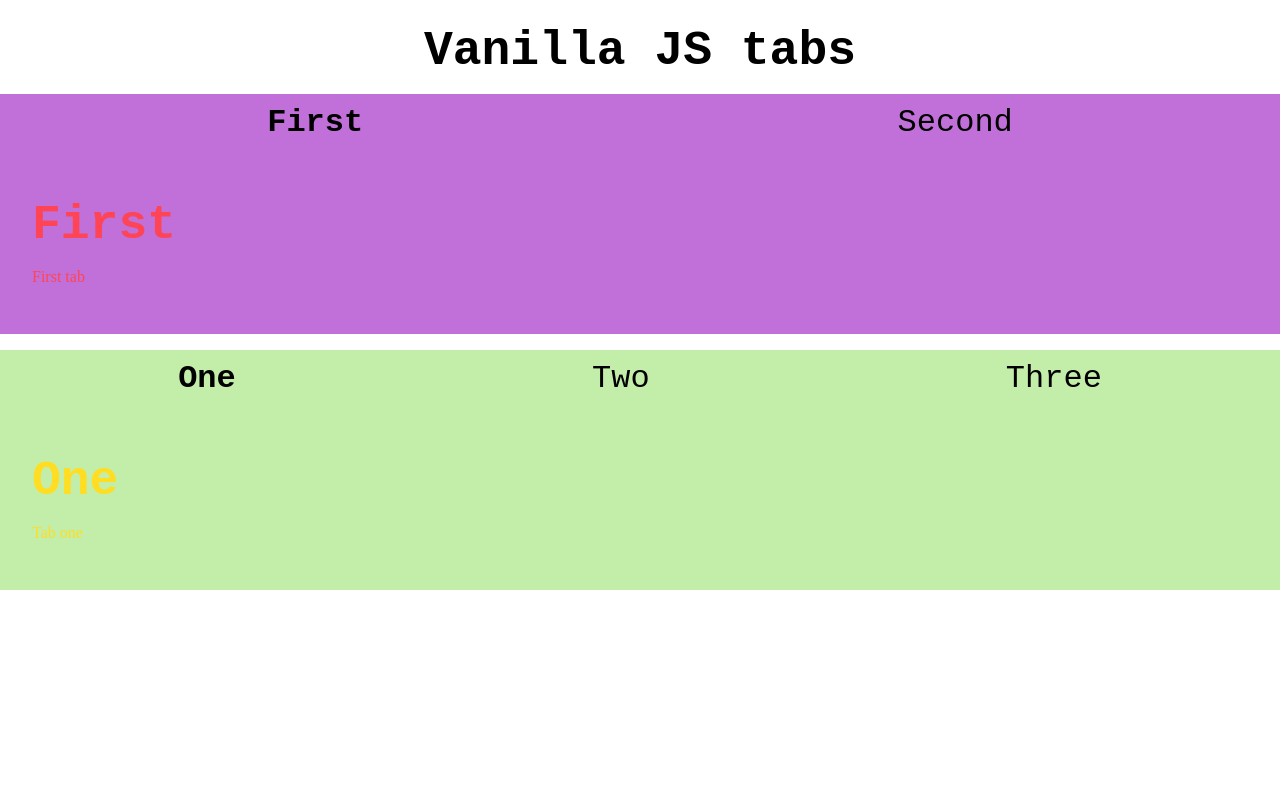
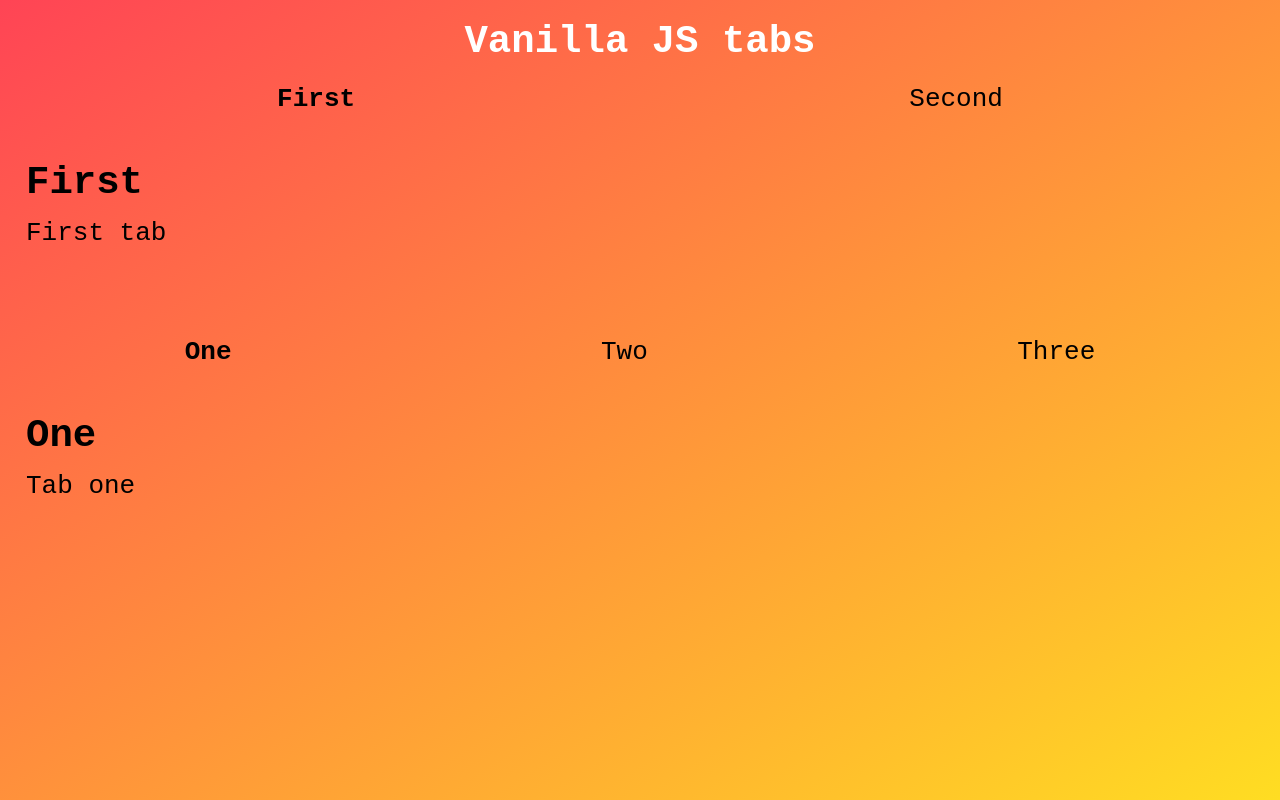
Before and after one commit to evalarumbe/vanilla-js-tabs, a website: page index.html in a window 1280 px wide. Drawn offline with Linux system fonts and the light colour scheme.

Commit message:
Complete all styles except tab backgrounds

```diff
--- a/styles/scss/main.scss
+++ b/styles/scss/main.scss
@@ -1,3 +1,2 @@
 @use './modules/base.scss' as *;
 @use './modules/tabs.scss' as *;
-@use './modules/theme.scss' as *;
--- a/styles/scss/modules/_base.scss
+++ b/styles/scss/modules/_base.scss
@@ -1,6 +1,9 @@
+@use '../variables/color' as *;
+
 * {
   margin: 0;
   padding: 0;
+  font-family: monospace;
 }
 
 html {
@@ -8,6 +11,9 @@ html {
   // rem will be based on user's preference
   // read more: https://matejlatin.medium.com/5-keys-to-accessible-web-typography-2ff9de3157f5
   font-size: 100%;
+
+  background: $cherry no-repeat fixed;
+  background: linear-gradient(to bottom right, $cherry, $gold) no-repeat fixed;
 }
 
 body {
@@ -15,14 +21,17 @@ body {
 }
 
 h1 {
-  font-family: monospace;
+  color: white;
   font-size: 3rem;
   padding: 1.5rem 2rem 1rem;
   text-align: center;
 }
 
 h2 {
-  font-family: monospace;
   font-size: 3rem;
   padding: 1rem 0;
 }
+
+p {
+  font-size: 2rem;
+}
--- a/styles/scss/modules/_tabs.scss
+++ b/styles/scss/modules/_tabs.scss
@@ -13,13 +13,17 @@
     list-style-type: none;
     display: inline-block;
 
-    button {
+    button[role=tab] {
       appearance: none;
       width: 100%;
       padding: 0.5ch;
       font-size: 2rem;
       background-color: rgba(0,0,0,0);
       border: 0;
+
+      &.active-tab-control {
+        font-weight: bold;
+      }
     }
   }
 }
--- a/styles/scss/modules/_theme.scss
+++ /dev/null
@@ -1,19 +0,0 @@
-@use '../variables/color.scss' as *;
-
-.tab-controls [role=tab] {
-  font-family: monospace;
-
-  &.active-tab-control {
-    font-weight: bold;
-  }
-}
-
-.cherry {
-  color: $cherry;
-  background-color: rgb(192, 112, 216);
-}
-
-.gold {
-  color: $gold;
-  background-color: rgb(195, 238, 170);
-}
```
Also changed, not shown: style.css, 1 other file.
